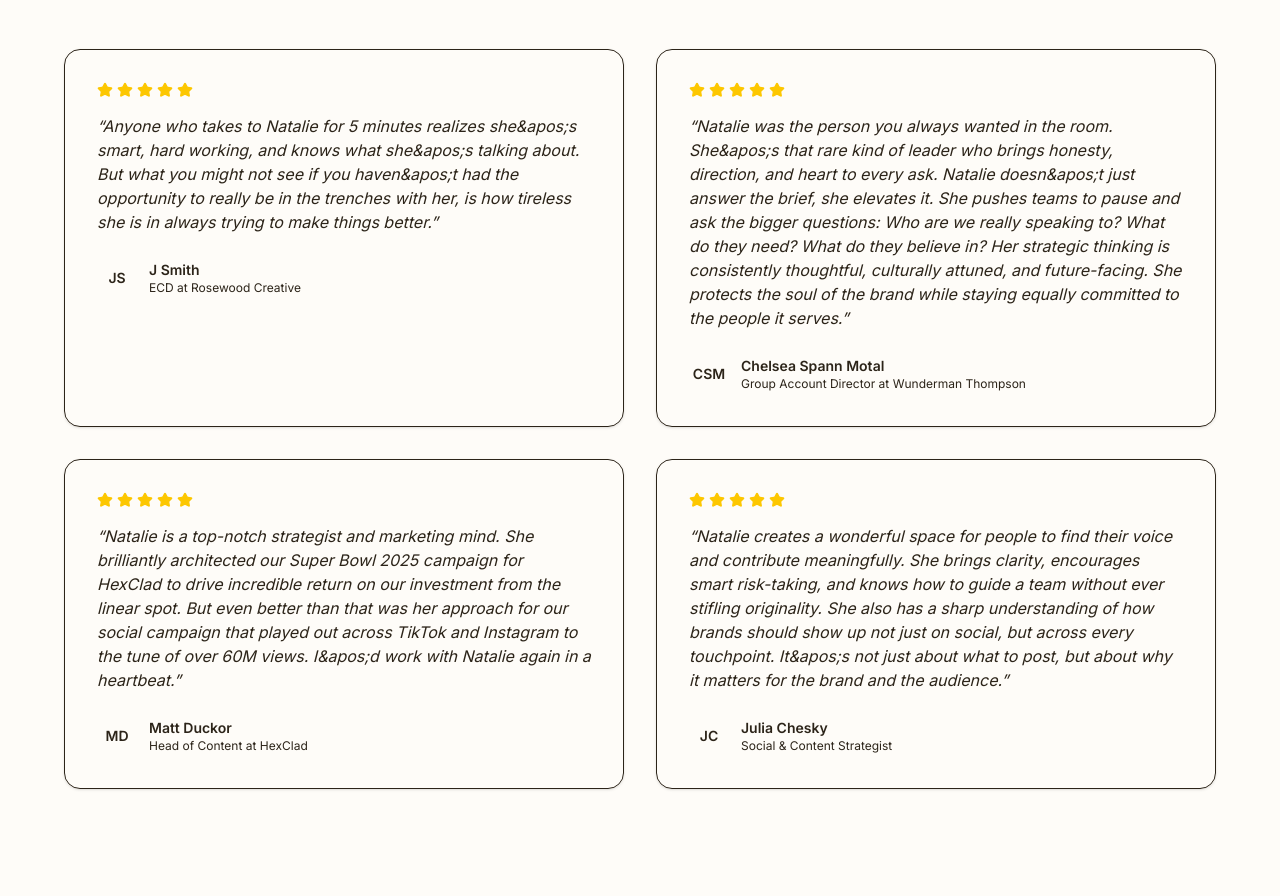
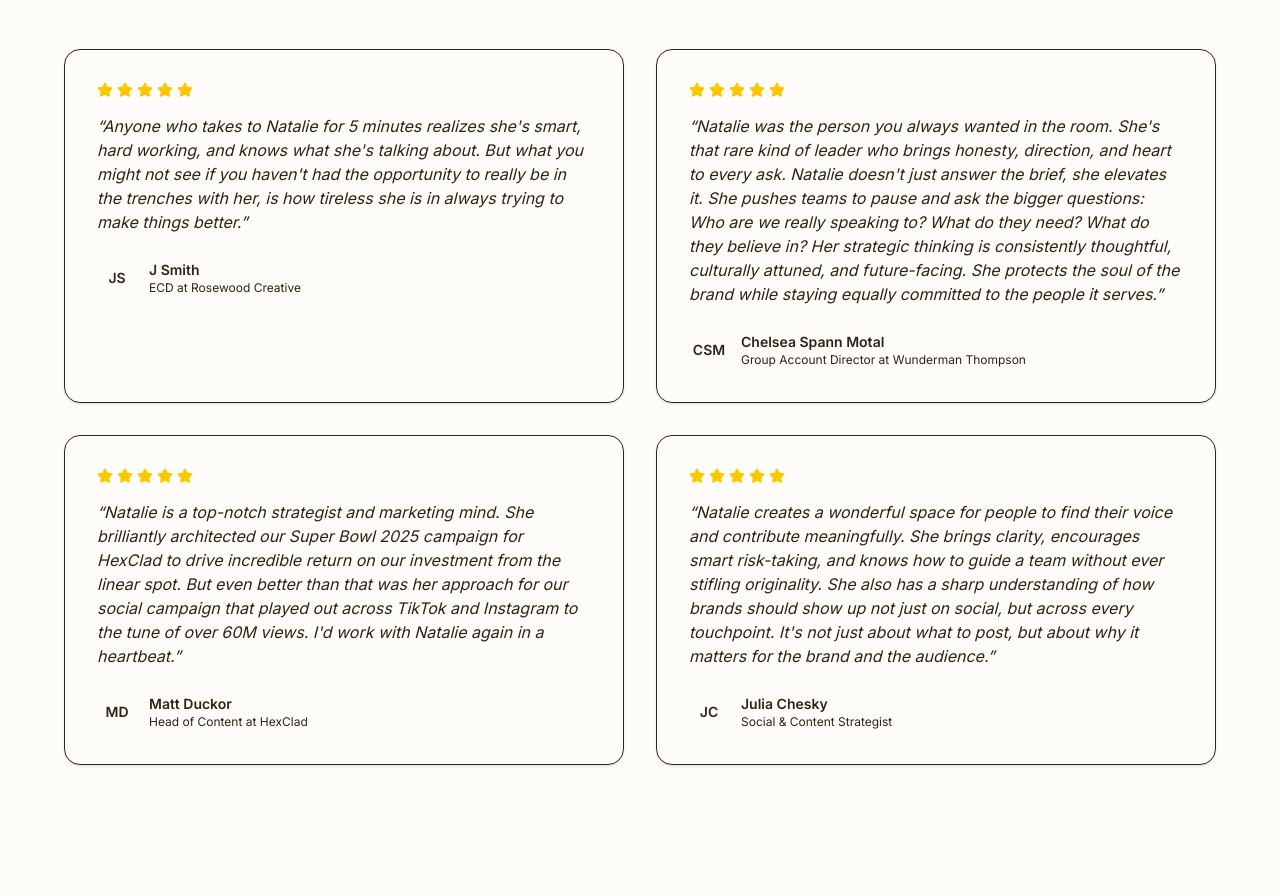
Before and after one commit to boardc3/natalie-colbert-portfolio, a Next.js app: page / in a window 1280 px wide. Shown: the part 4051-4947 px from the top of the page. Built offline with nearby package versions, Linux system fonts and the light colour scheme.

Commit message:
fix: resolve ESLint errors and quote escaping in Contact component
- Remove unused imports (Mail, Linkedin)
- Fix quote escaping in testimonials
- Clean up code for better maintainability

```diff
--- a/src/components/Contact.tsx
+++ b/src/components/Contact.tsx
@@ -1,27 +1,27 @@
 'use client';
-import { Mail, Linkedin, Star } from "lucide-react";
+import { Star } from "lucide-react";
 import { motion } from "framer-motion";
 
 const testimonials = [
   {
     name: "J Smith",
     role: "ECD at Rosewood Creative",
-    content: "Anyone who takes to Natalie for 5 minutes realizes she&apos;s smart, hard working, and knows what she&apos;s talking about. But what you might not see if you haven&apos;t had the opportunity to really be in the trenches with her, is how tireless she is in always trying to make things better."
+    content: "Anyone who takes to Natalie for 5 minutes realizes she's smart, hard working, and knows what she's talking about. But what you might not see if you haven't had the opportunity to really be in the trenches with her, is how tireless she is in always trying to make things better."
   },
   {
     name: "Chelsea Spann Motal",
     role: "Group Account Director at Wunderman Thompson",
-    content: "Natalie was the person you always wanted in the room. She&apos;s that rare kind of leader who brings honesty, direction, and heart to every ask. Natalie doesn&apos;t just answer the brief, she elevates it. She pushes teams to pause and ask the bigger questions: Who are we really speaking to? What do they need? What do they believe in? Her strategic thinking is consistently thoughtful, culturally attuned, and future-facing. She protects the soul of the brand while staying equally committed to the people it serves."
+    content: "Natalie was the person you always wanted in the room. She's that rare kind of leader who brings honesty, direction, and heart to every ask. Natalie doesn't just answer the brief, she elevates it. She pushes teams to pause and ask the bigger questions: Who are we really speaking to? What do they need? What do they believe in? Her strategic thinking is consistently thoughtful, culturally attuned, and future-facing. She protects the soul of the brand while staying equally committed to the people it serves."
   },
   {
     name: "Matt Duckor",
     role: "Head of Content at HexClad",
-    content: "Natalie is a top-notch strategist and marketing mind. She brilliantly architected our Super Bowl 2025 campaign for HexClad to drive incredible return on our investment from the linear spot. But even better than that was her approach for our social campaign that played out across TikTok and Instagram to the tune of over 60M views. I&apos;d work with Natalie again in a heartbeat."
+    content: "Natalie is a top-notch strategist and marketing mind. She brilliantly architected our Super Bowl 2025 campaign for HexClad to drive incredible return on our investment from the linear spot. But even better than that was her approach for our social campaign that played out across TikTok and Instagram to the tune of over 60M views. I'd work with Natalie again in a heartbeat."
   },
   {
     name: "Julia Chesky",
     role: "Social & Content Strategist",
-    content: "Natalie creates a wonderful space for people to find their voice and contribute meaningfully. She brings clarity, encourages smart risk-taking, and knows how to guide a team without ever stifling originality. She also has a sharp understanding of how brands should show up not just on social, but across every touchpoint. It&apos;s not just about what to post, but about why it matters for the brand and the audience."
+    content: "Natalie creates a wonderful space for people to find their voice and contribute meaningfully. She brings clarity, encourages smart risk-taking, and knows how to guide a team without ever stifling originality. She also has a sharp understanding of how brands should show up not just on social, but across every touchpoint. It's not just about what to post, but about why it matters for the brand and the audience."
   }
 ];
 
```
